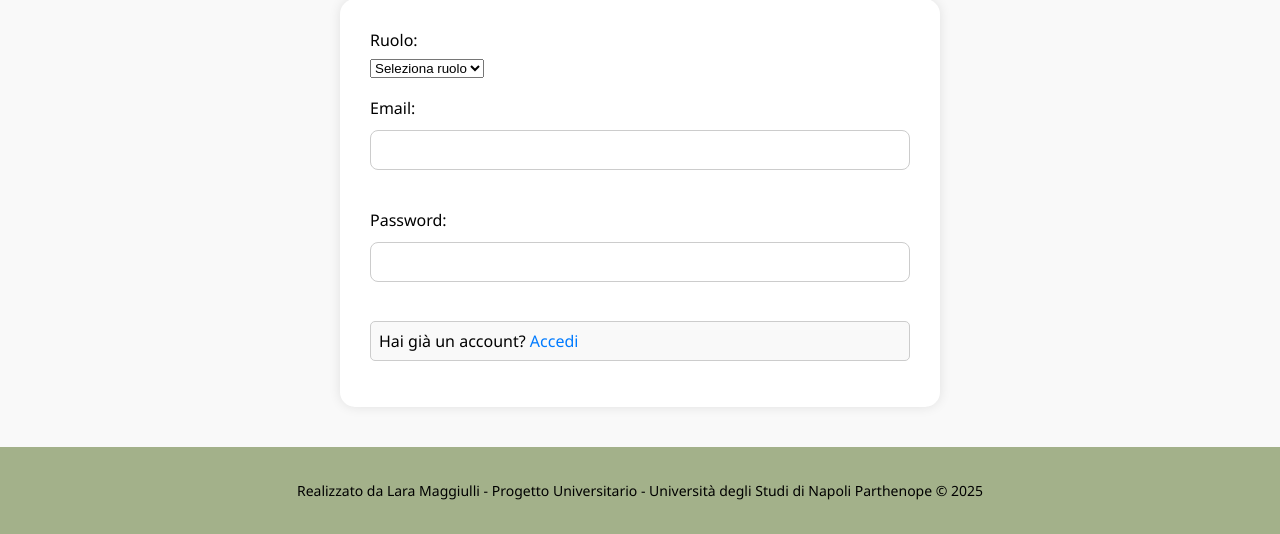
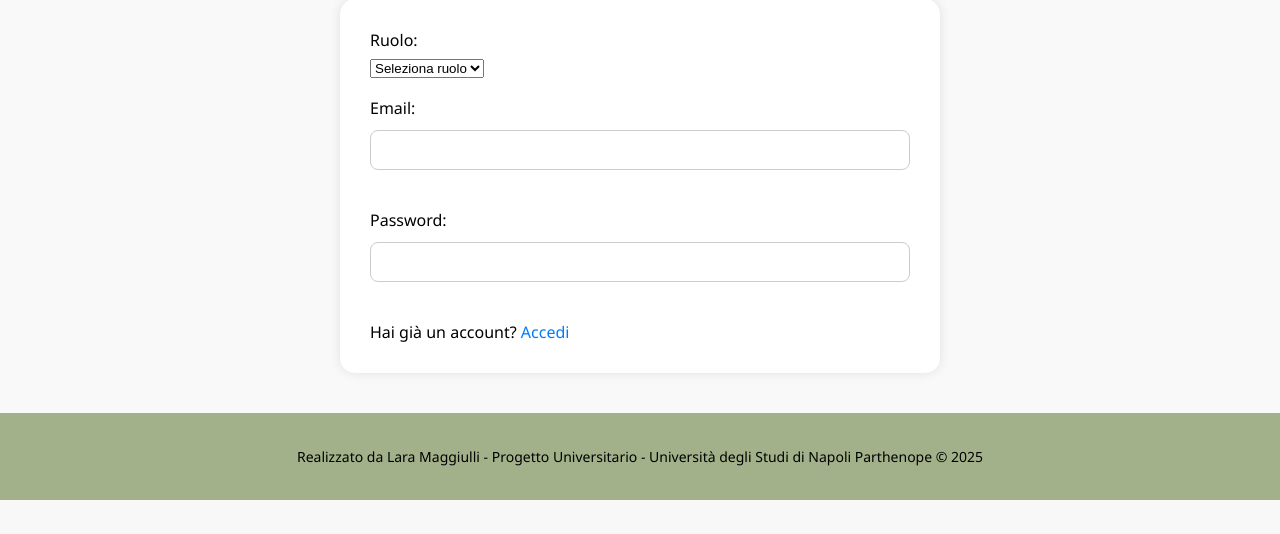
Before and after one commit to Lara848/Progetto_BdD, a Django app: page /registration_page in a window 1280 px wide. Shown: the part 300-834 px from the top of the page. After the commit the page ends 800 px from the top, so only its background shows below. Run offline with Django 5.2, Linux system fonts and the light colour scheme.

Commit message:
rifiniture

```diff
--- a/templates/registrazione.html
+++ b/templates/registrazione.html
@@ -64,9 +64,9 @@
                         </div>
                     {% endif %}
 
-                    <p class="mb-0 text-center">Hai già un account?
+                    <div class="mb-0 text-center">Hai già un account?
                         <a href="/login" style="text-decoration: none; color: #007bff;">Accedi</a>
-                    </p>
+                    </div>
                 </form>
 
             </div>
```
